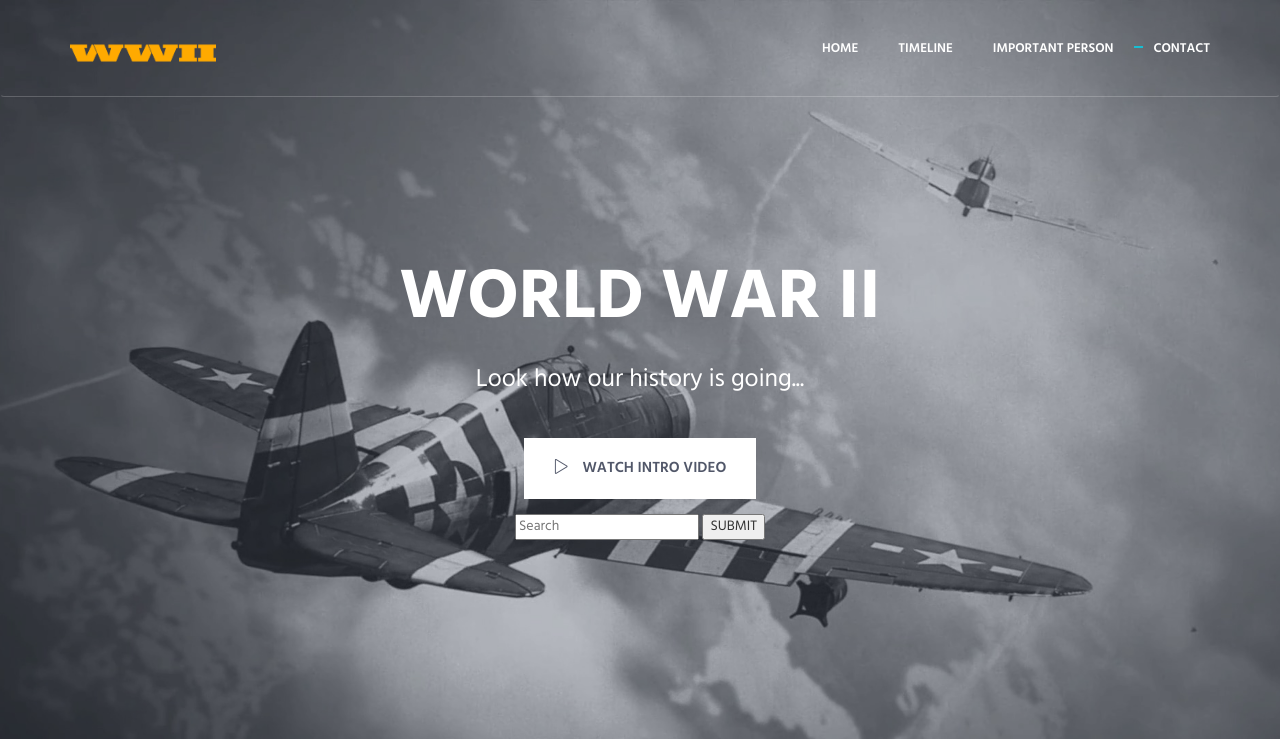
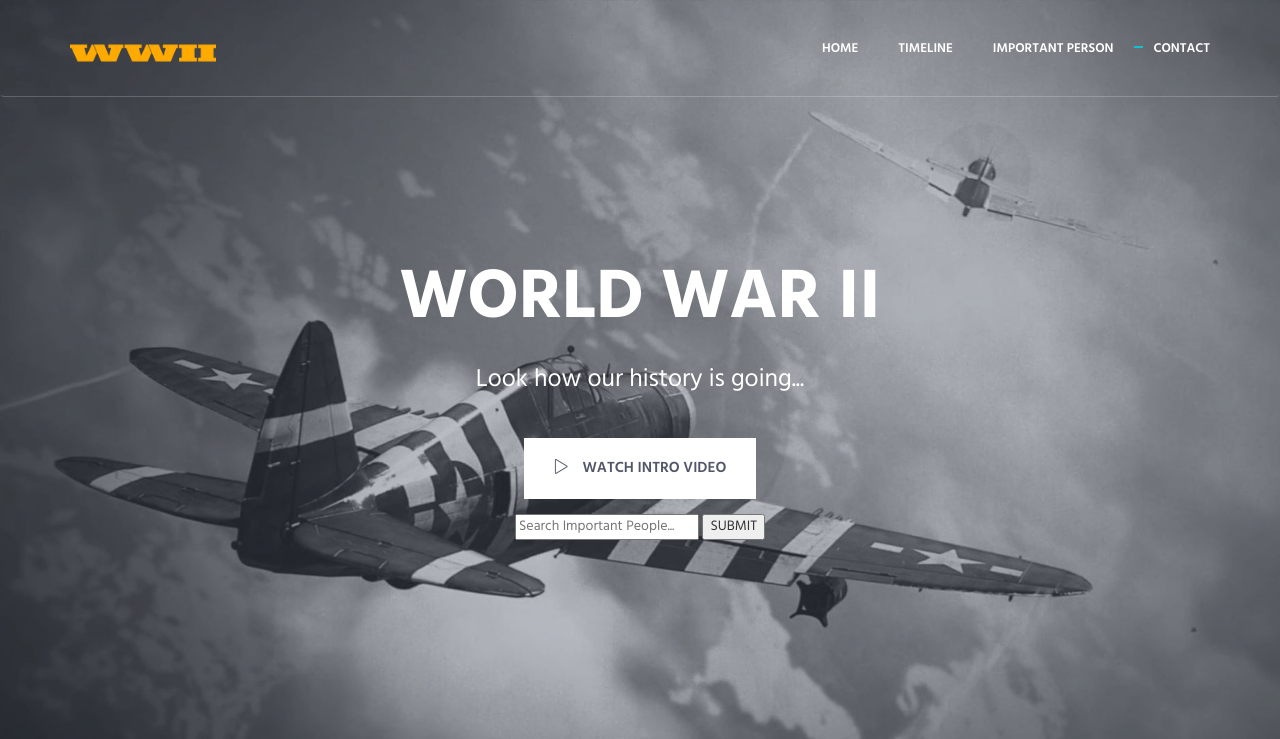
Before and after one commit to apichart2425/ITF, a PHP site: page / in a window 1280 px wide. Shown: the top 739 px of the page. Run offline with PHP 8.4, Linux system fonts and the light colour scheme; some libraries are stand-ins or nearby versions.

Commit message:
fix search placeholder

```diff
--- a/FRONT/HTML/index.html
+++ b/FRONT/HTML/index.html
@@ -90,7 +90,7 @@
                 <a class="js_popup-youtube btn-theme btn-theme-md btn-white-bg text-uppercase" href="vid/intro.mp4" title="Intro Video"><i class="btn-icon icon-control-play"></i> Watch Intro Video</a>
                 <p></p>
                 <form action="index.php" method="POST">
-                    <input type="text" name="search" placeholder="Search">
+                    <input type="text" name="search" placeholder="Search Important People...">
                     <button type="submit" name="submit-search">SUBMIT</button>
                 </form>
             </div>
--- a/FRONT/HTML/index.php
+++ b/FRONT/HTML/index.php
@@ -94,7 +94,7 @@ include_once 'connect.php';
                 <a class="js_popup-youtube btn-theme btn-theme-md btn-white-bg text-uppercase" href="vid/intro.mp4" title="Intro Video"><i class="btn-icon icon-control-play"></i> Watch Intro Video</a>
                 <p></p>
                 <form action="index.php" method="POST">
-                    <input type="text" name="search" placeholder="Search">
+                    <input type="text" name="search" placeholder="Search Important People...">
                     <button type="submit" name="submit-search">SUBMIT</button>
                 </form>
 
```
